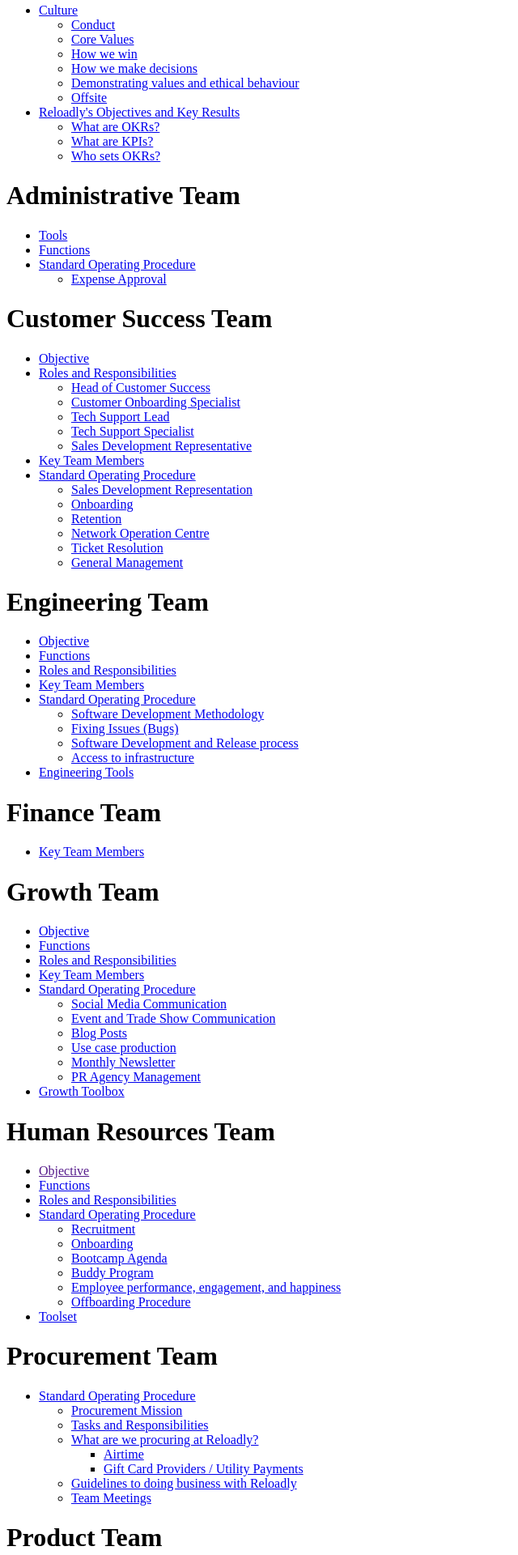
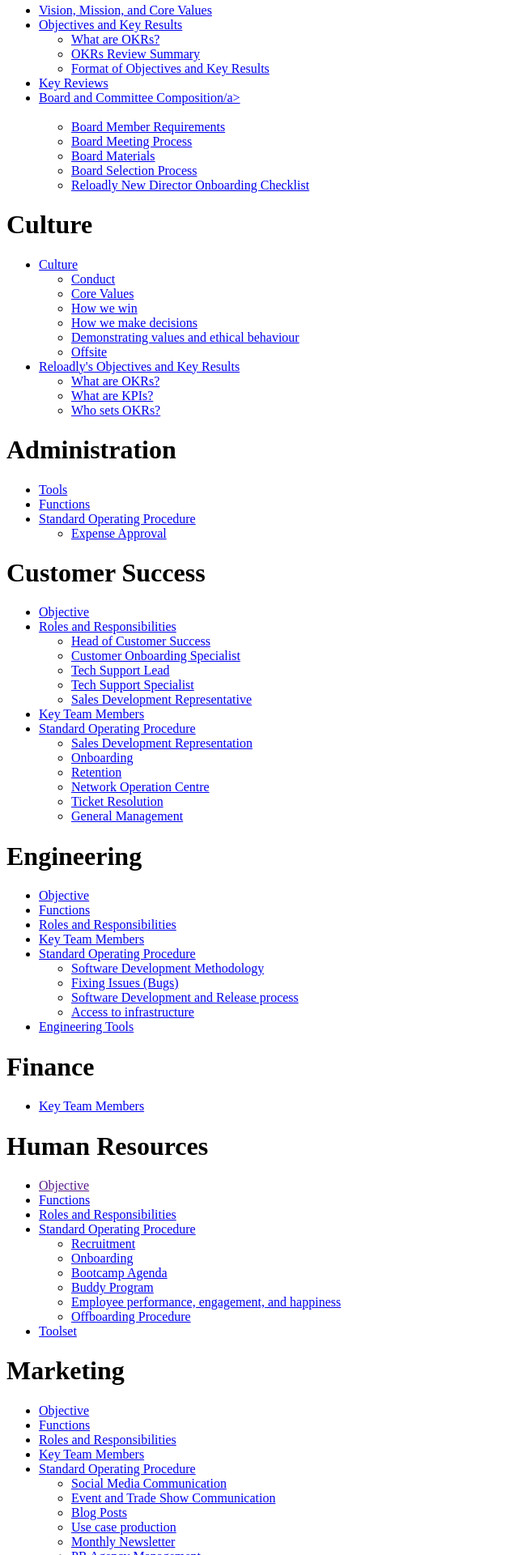
Before and after one commit to Reloadly/reloadly-handbook, a plain HTML site: page index.html in a window 1280 px wide. Shown: the part 192-2112 px from the top of the page at 81% size, without its empty margins (0-640 px from the left). Drawn offline with Linux system fonts and the light colour scheme.

Commit message:
made changes

```diff
--- a/index.html
+++ b/index.html
@@ -22,6 +22,27 @@
 <h1 id="company">Company</h1>
 
 <ul>
+    <li><a href="./pages/company/vision-mission-and-core-values.html">Vision, Mission, and Core Values</a></li>
+    <li><a href="./pages/company/objectives-and-key-results.html">Objectives and Key Results</a><br/><ul>
+        <li><a href="./pages/company/objectives-and-key-results.html#what-are-okrs-">What are OKRs?</a></li>
+        <li><a href="./pages/company/objectives-and-key-results.html#okrs-review-summary">OKRs Review Summary</a></li>
+        <li><a href="./pages/company/objectives-and-key-results.html#format-of-objectives-and-key-results">Format of Objectives and Key Results</a></li>
+        </ul>
+    </li>
+    <li><a href="./pages/company/key-reviews.html">Key Reviews</a></li>
+    <li><a href="./pages/company/board-and-committee-composition.html">Board and Committee Composition/a></li><br/><ul>
+        <li><a href="./pages/company/board-and-committee-composition.html#board-member-requirements">Board Member Requirements</a></li>
+        <li><a href="./pages/company/board-and-committee-composition.html#board-meeting-process">Board Meeting Process</a></li>
+        <li><a href="./pages/company/board-and-committee-composition.html#board-materials">Board Materials</a></li>
+        <li><a href="./pages/company/board-and-committee-composition.html#board-selection-process">Board Selection Process</a></li>
+        <li><a href="./pages/company/board-and-committee-composition.html#reloadly-new-director-onboarding-checklist">Reloadly New Director Onboarding Checklist</a></li>
+    </ul>
+
+</ul>
+
+<h1 id="culture">Culture</h1>
+
+<ul>
 <li><a href="./pages/culture.html">Culture</a> <br/><ul>
 <li><a href="./pages/culture.html#conduct">Conduct</a> <br/></li>
 <li><a href="./pages/culture.html#our-core-values">Core Values</a> <br/></li>
@@ -39,7 +60,7 @@
 </li>
 </ul>
 
-<h1 id="administrative-team">Administrative Team</h1>
+<h1 id="administrative-team">Administration</h1>
 
 <ul>
 <li><a href="./pages/administrative-team/tools.html">Tools</a><br/></li>
@@ -50,7 +71,7 @@
 </li>
 </ul>
 
-<h1 id="customer-success-team">Customer Success Team</h1>
+<h1 id="customer-success-team">Customer Success</h1>
 
 <ul>
 <li><a href="./pages/customer-success-team/objective.html">Objective</a><br/></li>
@@ -74,7 +95,7 @@
 </li>
 </ul>
 
-<h1 id="engineering-team">Engineering Team</h1>
+<h1 id="engineering-team">Engineering</h1>
 
 <ul>
 <li><a href="./pages/engineering-team/objectives.html">Objective</a><br/></li>
@@ -91,13 +112,31 @@
 <li><a href="./pages/engineering-team/engineering-tools.html">Engineering Tools</a></li>
 </ul>
 
-<h1 id="finance-team">Finance Team</h1>
+<h1 id="finance-team">Finance</h1>
 
 <ul>
 <li><a href="./pages/finance-team/key-team-members.html">Key Team Members</a></li>
 </ul>
 
-<h1 id="growth-team">Growth Team</h1>
+<h1 id="human-resources-team">Human Resources</h1>
+
+<ul>
+<li><a href="">Objective</a><br/></li>
+<li><a href="./pages/human-resources-team/functions.html">Functions</a><br/></li>
+<li><a href="./pages/human-resources-team/roles-and-responsibilities.html">Roles and Responsibilities</a><br/></li>
+<li><a href="./pages/human-resources-team/standard-operating-procedure.html">Standard Operating Procedure</a> <br/> <ul>
+<li><a href="./pages/human-resources-team/standard-operating-procedure.html#recruitment">Recruitment</a> <br/></li>
+<li><a href="./pages/human-resources-team/standard-operating-procedure.html#onboarding">Onboarding</a> <br/></li>
+<li><a href="./pages/human-resources-team/standard-operating-procedure.html#bootcamp-agenda">Bootcamp Agenda</a><br/></li>
+<li><a href="./pages/human-resources-team/standard-operating-procedure.html#buddy-program-policy">Buddy Program</a><br/></li>
+<li><a href="./pages/human-resources-team/standard-operating-procedure.html#employee-performance-engagement-happiness">Employee performance, engagement, and happiness </a><br/></li>
+<li><a href="./pages/human-resources-team/standard-operating-procedure.html#offboarding-procedure">Offboarding Procedure</a><br/></li>
+</ul>
+</li>
+<li><a href="./pages/human-resources-team/toolset.html">Toolset</a></li>
+</ul>
+
+<h1 id="growth-team">Marketing</h1>
 
 <ul>
 <li><a href="./pages/growth-team/objectives.html">Objective</a><br/></li>
@@ -116,25 +155,7 @@
 <li><a href="./pages/growth-team/growth-toolbox.html">Growth Toolbox</a></li>
 </ul>
 
-<h1 id="human-resources-team">Human Resources Team</h1>
-
-<ul>
-<li><a href="">Objective</a><br/></li>
-<li><a href="./pages/human-resources-team/functions.html">Functions</a><br/></li>
-<li><a href="./pages/human-resources-team/roles-and-responsibilities.html">Roles and Responsibilities</a><br/></li>
-<li><a href="./pages/human-resources-team/standard-operating-procedure.html">Standard Operating Procedure</a> <br/> <ul>
-<li><a href="./pages/human-resources-team/standard-operating-procedure.html#recruitment">Recruitment</a> <br/></li>
-<li><a href="./pages/human-resources-team/standard-operating-procedure.html#onboarding">Onboarding</a> <br/></li>
-<li><a href="./pages/human-resources-team/standard-operating-procedure.html#bootcamp-agenda">Bootcamp Agenda</a><br/></li>
-<li><a href="./pages/human-resources-team/standard-operating-procedure.html#buddy-program-policy">Buddy Program</a><br/></li>
-<li><a href="./pages/human-resources-team/standard-operating-procedure.html#employee-performance-engagement-happiness">Employee performance, engagement, and happiness </a><br/></li>
-<li><a href="./pages/human-resources-team/standard-operating-procedure.html#offboarding-procedure">Offboarding Procedure</a><br/></li>
-</ul>
-</li>
-<li><a href="./pages/human-resources-team/toolset.html">Toolset</a></li>
-</ul>
-
-<h1 id="procurement-team">Procurement Team</h1>
+<h1 id="procurement-team">Procurement</h1>
 
 <ul>
 <li><a href="./pages/procurement-team/standard-operating-procedure.html">Standard Operating Procedure</a><ul>
@@ -151,7 +172,7 @@
 </li>
 </ul>
 
-<h1 id="product-team">Product Team</h1>
+<h1 id="product-team">Product</h1>
 
 <ul>
 <li><a href="./pages/product-team/objectives.html">Objective</a><br/></li>
@@ -170,7 +191,7 @@
 </li>
 </ul>
 
-<h1 id="sales-team">Sales Team</h1>
+<h1 id="sales-team">Sales</h1>
 
 <ul>
 <li><a href="./pages/sales-team/standard-operating-procedure.html">Standard Operating Procedure</a> <br/> <ul>
```
Also changed, not shown: pages/company/objectives-and-key-results.html (+3 -3 lines).
